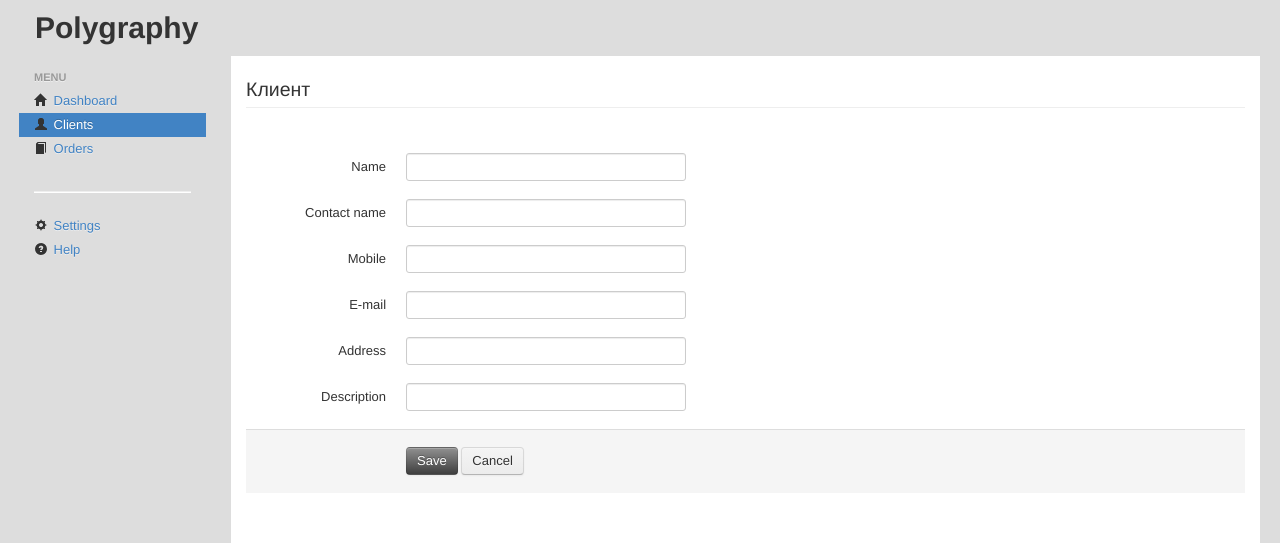
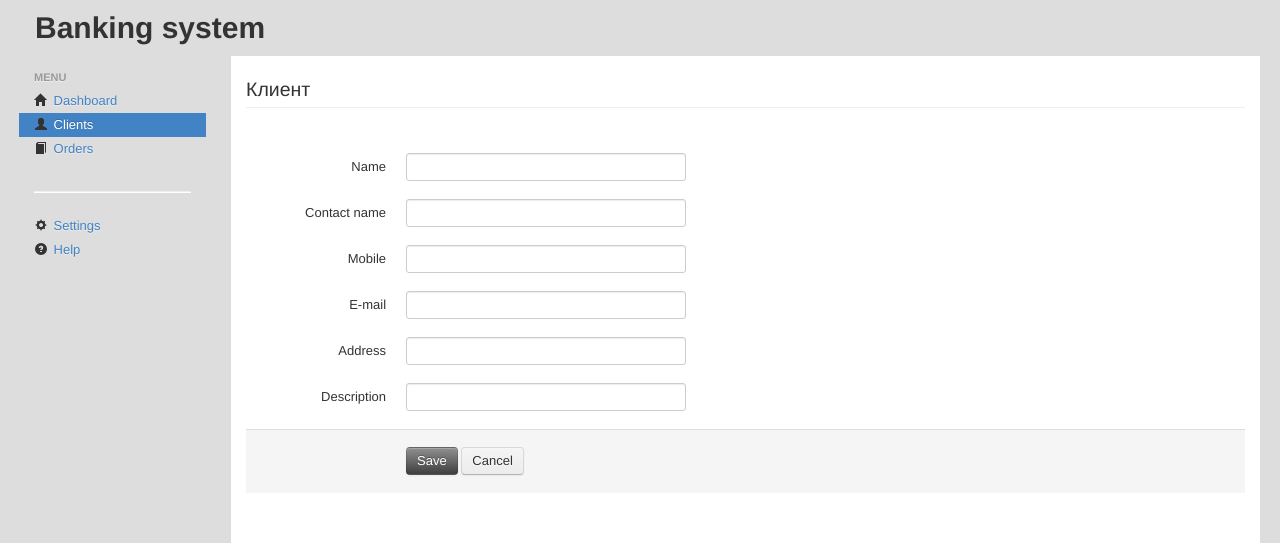
Before and after one commit to gunelism/simple_crm, a CodeIgniter app: page /crm/index.php/clients/add in a window 1280 px wide. Shown: the top 543 px of the page. Run offline with CodeIgniter, Linux system fonts and the light colour scheme.

Commit message:
name change

```diff
--- a/application/controllers/clients.php
+++ b/application/controllers/clients.php
@@ -16,7 +16,7 @@ class Clients extends CI_Controller {
 		parent::__construct();
 		$this->load->model('crud_model');
 		$this->load->model('clients_model');
-		$this->data['title'] = 'Polygraphy / Clients';
+		$this->data['title'] = 'Banking system / Clients';
 		//$this->output->enable_profiler('TRUE');
 	}
 
--- a/application/controllers/orders.php
+++ b/application/controllers/orders.php
@@ -17,7 +17,7 @@ class Orders extends CI_Controller {
         $this->load->model('crud_model');
         $this->load->model('orders_model');
         $this->load->model('clients_model');
-        $this->data['title'] = 'Polygraphy / Orders';
+        $this->data['title'] = 'Banking system / Orders';
 //        $this->output->enable_profiler('TRUE');
     }
 
--- a/application/views/layout.php
+++ b/application/views/layout.php
@@ -24,7 +24,7 @@
   </head>
   <body>
     <div class="header">
-      <h1>Polygraphy</h1>
+      <h1>Banking system</h1>
     </div>
     <div class="container-fluid">
       <div class="row-fluid">
```
